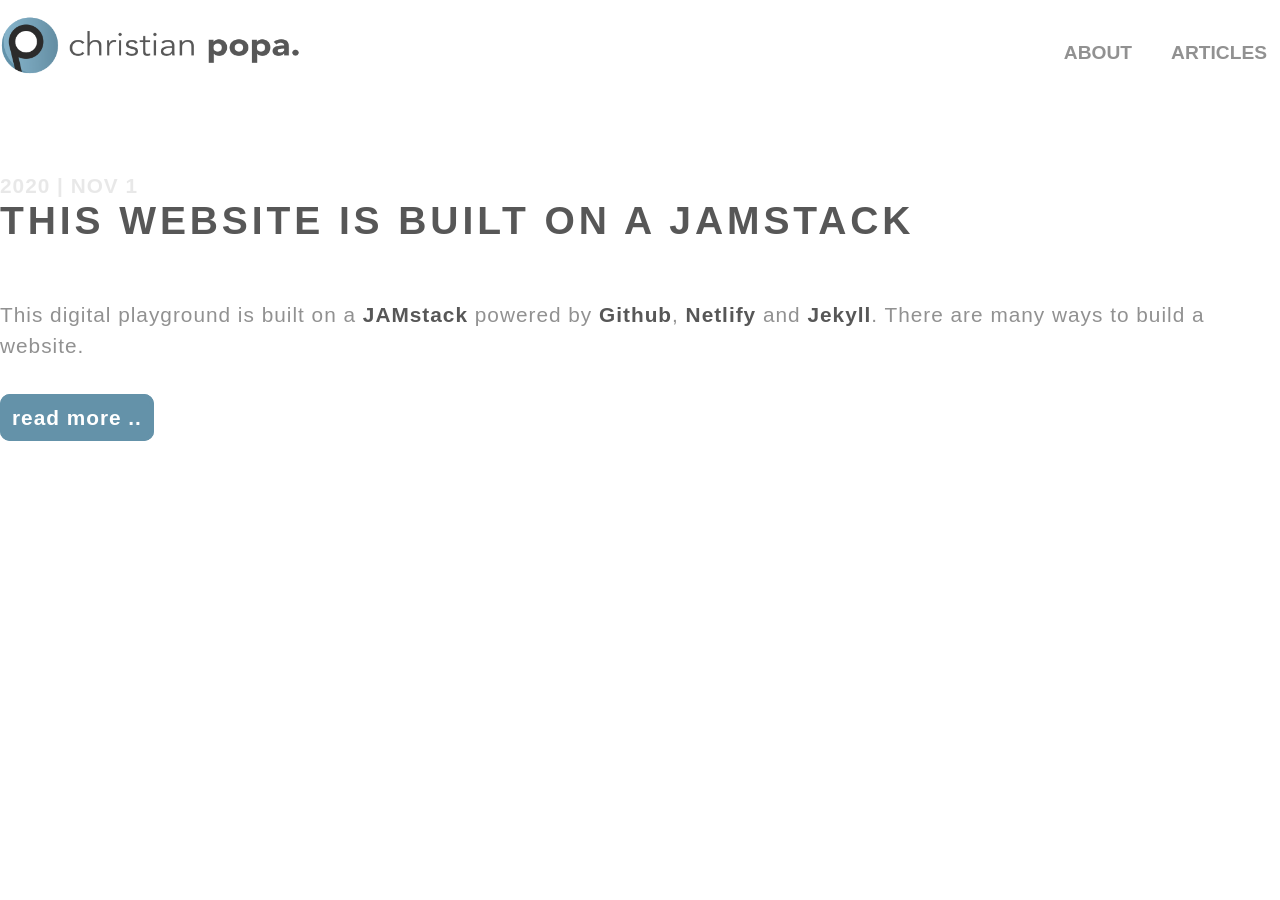
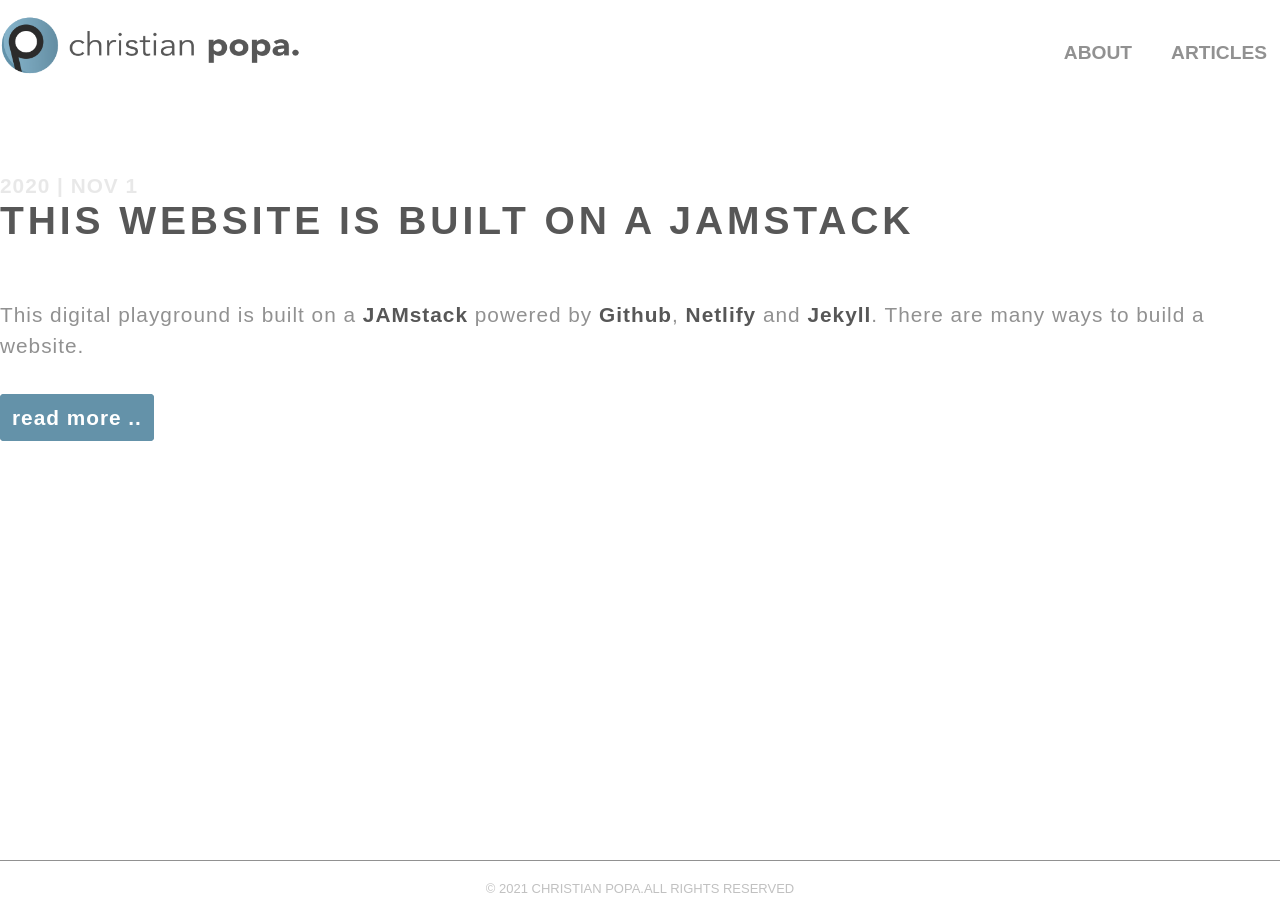
Before and after one commit to cristego/cristego.github.io, a Jekyll site: the page built from articles/index.html, in a window 1280 px wide and 900 px high. Built offline with Jekyll 4.4.1, drawn with Linux system fonts in a browser that asks for light colours; the list of posts is cut into pages by our own code.

Commit message:
css updates

```diff
--- a/css/core.css
+++ b/css/core.css
@@ -161,7 +161,7 @@
 }
 
 #container {
-	min-height: calc(100vh - 50px);;
+	min-height: 80vh;
 	margin-top: 10em;
 }
 
@@ -366,7 +366,7 @@
 	font-weight: 700;
 	text-decoration: none;
 	border: 4px solid #6492A9 !important;
-	border-radius: 10px;
+	border-radius: 4px;
 	padding: 8px;
 }
 
```
